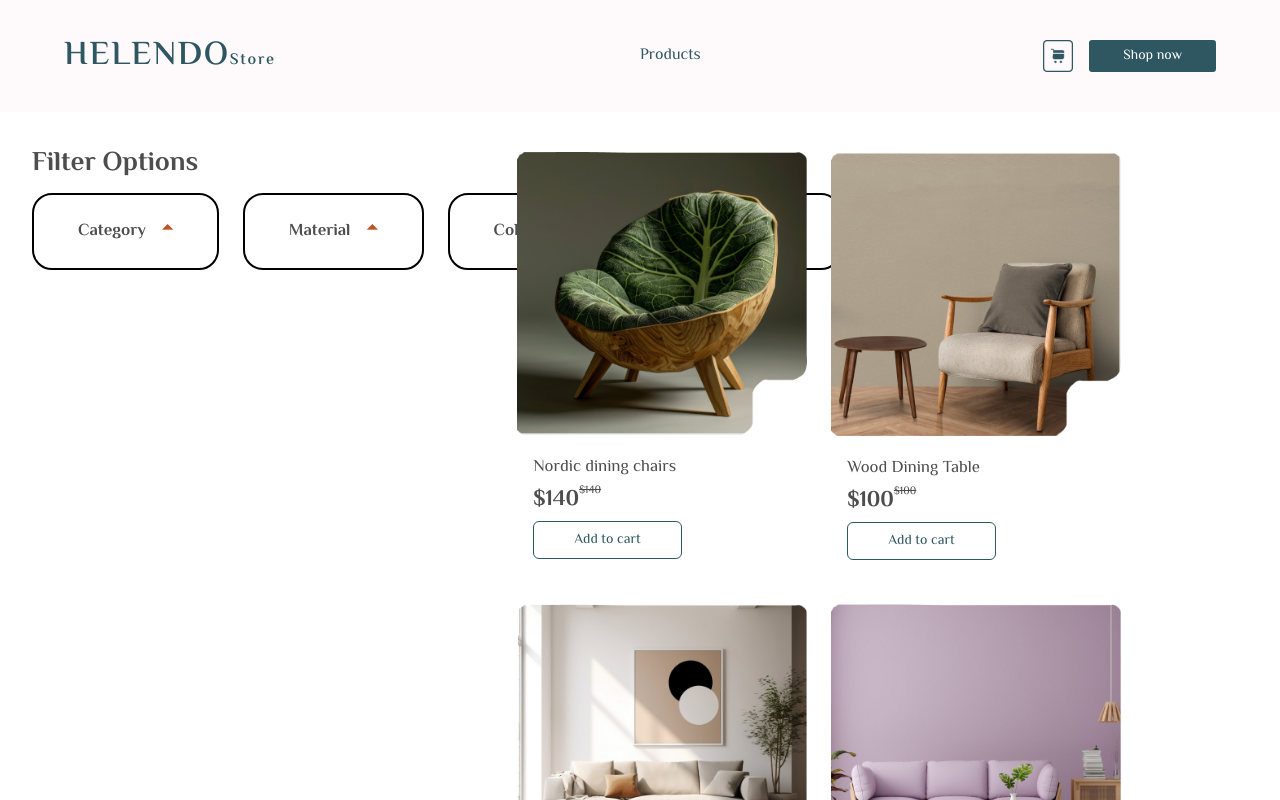
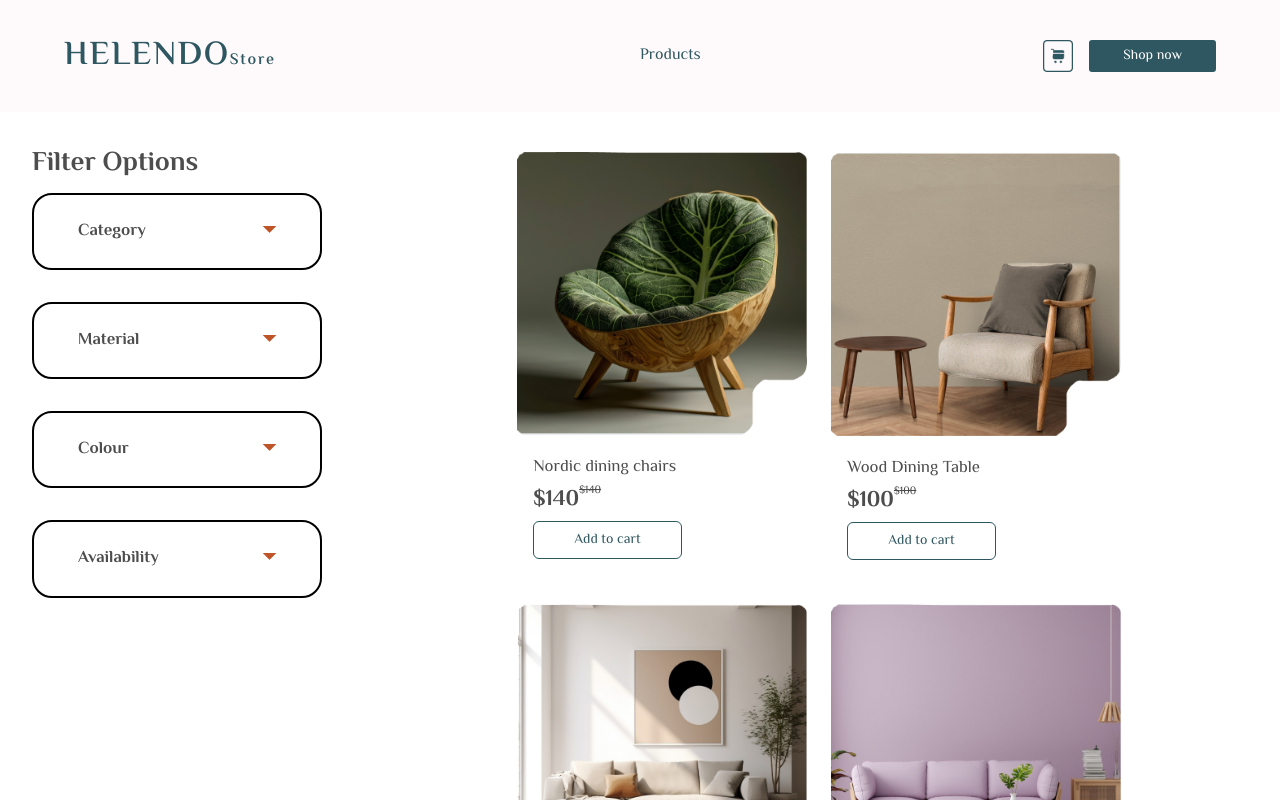
Before and after one commit to OvyEvbodi/e-commerce, a Next.js app: page /products in a window 1280 px wide. Shown: the top 800 px of the page. Built offline with nearby package versions, Linux system fonts and the light colour scheme.

Commit message:
Optimize filter for mobile responsiveness

```diff
--- a/app/products/Filter.tsx
+++ b/app/products/Filter.tsx
@@ -10,9 +10,9 @@ const Filter = () => {
   const availabilityList = ["in stock", "out of stock"];
 
   return (
-    <section className="capitalize p-4 max-w-[340px]">
+    <section className="capitalize p-4 lg:max-w-[340px] relative">
       <h2 className="font-bold mb-2 text-[1.7rem]">filter options</h2>
-      <div className="flex flex-col sm:flex-row sm:gap-6">
+      <div className="sm:flex sm:flex-wrap sm:gap-6 sm:items-start sm:absolute lg:static lg:block">
         <Dropdown text="category" icon="yes" filters={categoryList} />
         <Dropdown text="material" icon="no" filters={materialList} />
         <Dropdown text="colour" icon="yes"filters={colourList}  />
--- a/components/Dropdown.tsx
+++ b/components/Dropdown.tsx
@@ -49,9 +49,15 @@ const Dropdown:NextPage<DropdownOptionProps> = ({ text, icon, filters }) => {
   const toggle = () => setselectToggle(!selectToggle);
 
   return (
-    <div className=" mb-2 max-w-[290px] md:mb-6 lg:mb-8 py-4 lg:py-6 lg:px-7 border rounded-[20px] border-2 border-black">
+    <div className=" bg-white mb-2 max-w-[290px] md:mb-6 lg:mb-8 py-4 lg:py-6 lg:px-7 border rounded-[20px] border-2 border-black">
       <div onClick={ toggle } className="pl-4 cursor-pointer hover:opacity-85 font-bold text-[1.05rem] flex justify-between">{text}
-        <span className="px-4 text-orange text-sm">&#9206;</span>
+        {
+            selectToggle ?
+              <span className="px-4 text-orange text-md">&#9206;</span>
+            :
+              <span className="px-4 text-orange text-md">&#9207;</span>
+        }
+        {/* <span className="px-4 text-orange text-sm">&#9206;</span> */}
       </div>
       <div className={ !selectToggle ? "hidden" : "block" }>
         <div className={icon === "no" ? "flex flex-wrap gap-4 items-stretch" : "flex flex-col items-stretch"}>
```
